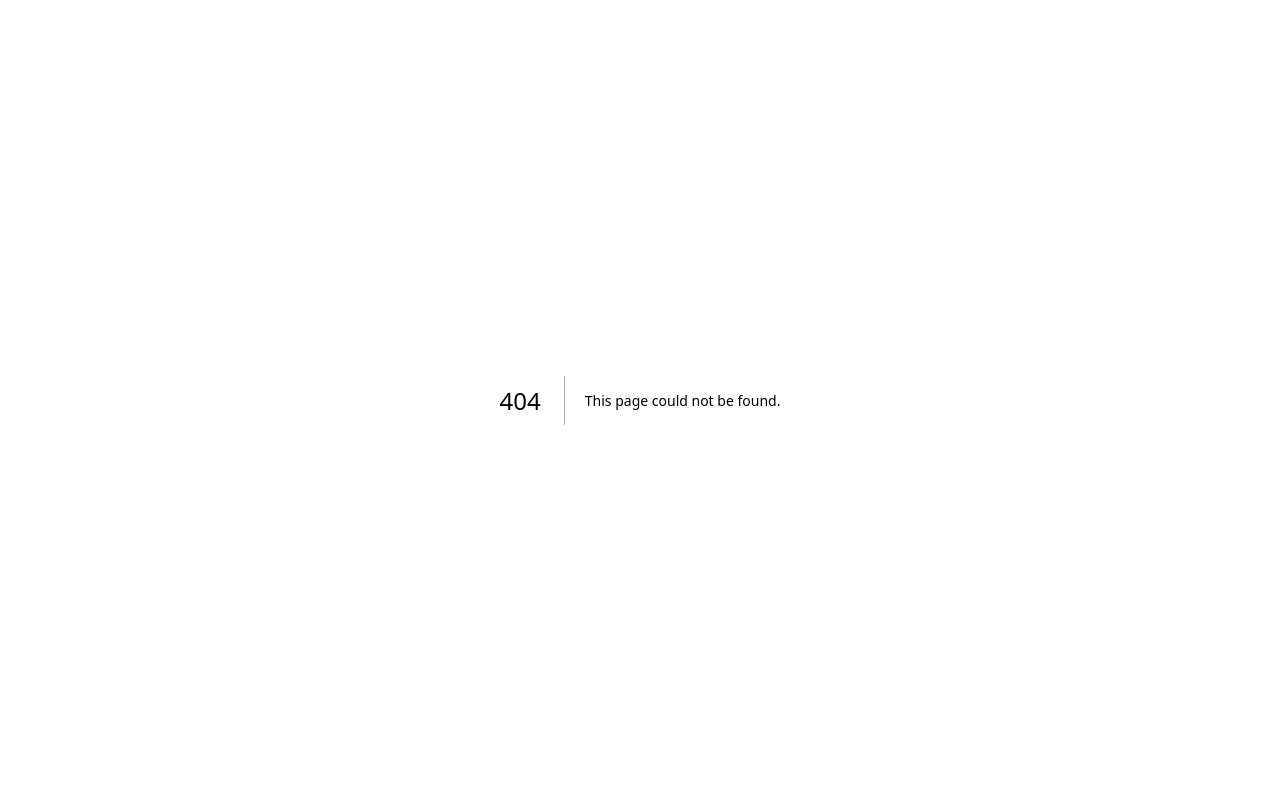
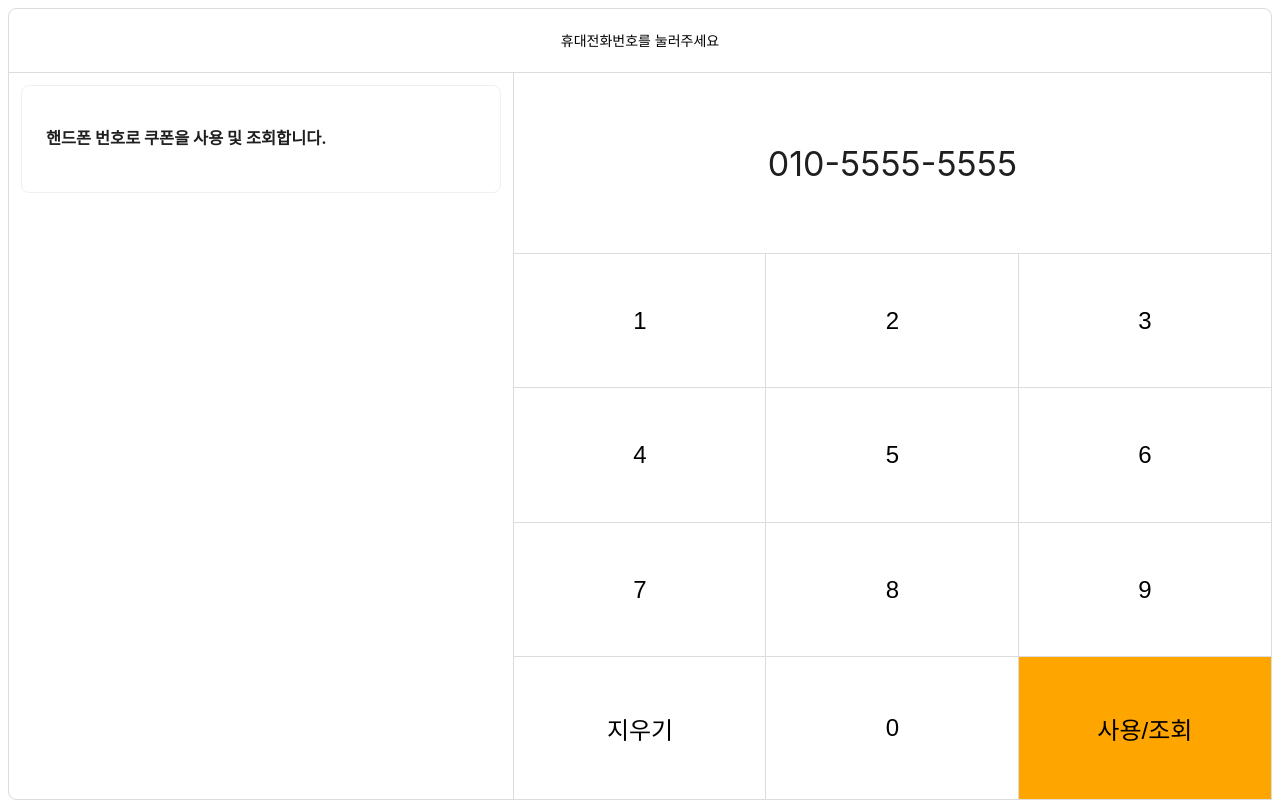
Before and after one commit to Eechul/collection_coupon_app, a Next.js app: page /use in a window 1280 px wide. Before the commit this address had no page. Built offline with nearby package versions, Linux system fonts and the light colour scheme.

Commit message:
navigation(router) 추가, 사용/조회 페이지 레이아웃 만듦

```diff
--- /dev/null
+++ b/src/app/components/CommonHeader.tsx
@@ -0,0 +1,17 @@
+'use client'
+
+import { Layout } from 'antd'
+
+const { Header } = Layout;
+
+interface CommonHeaderProps {
+  title: string;
+  style: React.CSSProperties
+}
+
+export default function CommonHeader({ title, style }: CommonHeaderProps) {
+
+  return (
+      <Header style={style}>{title}</Header>
+  )
+}
--- a/src/app/globals.css
+++ b/src/app/globals.css
@@ -10,3 +10,15 @@
 .number-pad-container > button:active { background-color: #dcdcdc; }
 
 .number-pad-container > button.collection_btn { background-color: orange; }
+
+.home-container { background-color: #ffffff; height: 100vh; }
+.home-container > div:nth-child(1) { flex-basis: 80%; justify-content: center; align-items: center; }
+.home-container > div:nth-child(2) { flex-basis: 20%; border-top: 1px solid #dcdcdc; }
+
+.home-container > div:nth-child(2) > div:nth-child(1) {  flex-basis: 50%; }
+.home-container > div:nth-child(2) > div:nth-child(2) {  flex-basis: 50%; border-left: 1px solid #dcdcdc;}
+.home-container > div:nth-child(2) > div:nth-child(2) > button { width: 50%; height: 100%; border: 0; border-radius: 0; font-weight: bold; font-size: 24px; }
+
+.flex { display: flex; }
+.flex.column { flex-direction: column; }
+.flex.row { flex-direction: row; }
--- a/src/app/layout.tsx
+++ b/src/app/layout.tsx
@@ -1,4 +1,3 @@
-import { Layout, Space } from 'antd'
 import './globals.css'
 import { Inter } from 'next/font/google'
 
@@ -16,7 +15,7 @@ export default function RootLayout({
 }) {
   return (
     <html lang="ko">
-      <body className={inter.className} onContextMenu={false} oncontextmenu="return false" onselectstart="return false" ondragstart="return false" onkeydown="return false">
+      <body className={inter.className}>
           {children}
       </body>
     </html>
--- /dev/null
+++ b/src/app/use/page.tsx
@@ -0,0 +1,103 @@
+'use client'
+
+import { Card, Col, Layout, Row, Space } from 'antd'
+import CommonHeader from '../components/CommonHeader';
+
+const { Header, Footer, Sider, Content } = Layout;
+
+const layoutStyle : React.CSSProperties = {
+  border: '1px solid #dcdcdc',
+  borderRadius: '8px 8px'
+}
+
+const headerStyle: React.CSSProperties = {
+  textAlign: 'center',
+  color: '#000',
+  height: 64,
+  paddingInline: 50,
+  lineHeight: '64px',
+  background: '#fff',
+  borderBottom: '1px solid #dcdcdc',
+  borderRadius: '8px 8px 0px 0px'
+}
+
+const mainContentStyle: React.CSSProperties = {
+
+  borderBottomLeftRadius: '8px'
+}
+
+const leftPanelStyle: React.CSSProperties = {
+  padding: '12px 12px',
+  minHeight: 'calc(100vh - 74px)',
+  borderRight: '1px solid #dcdcdc',
+  borderBottomLeftRadius: '8px'
+}
+
+const rightPanelStyle: React.CSSProperties = {
+  minHeight: 'calc(100vh - 74px)',
+  borderBottomRightRadius: '8px'
+}
+
+const rightPanelVerticalStyle: React.CSSProperties = {
+  height: '20%',
+}
+
+const phoneNumberPrintStyle: React.CSSProperties = {
+  padding: '25px 0px 25px 0px',
+  textAlign: 'center',
+  width: '100%',
+  borderBottom: '1px solid #dcdcdc',
+  fontWeight: 'bold',
+  fontSize: '18px',
+  lineHeight: '33%',
+
+}
+
+const numberPadStyle: React.CSSProperties = {
+  padding: '20px 0px 20px 0px',
+  textAlign: 'center',
+  borderRight: '1px solid #dcdcdc',
+  borderBottom: '1px solid #dcdcdc',
+}
+
+export default function Use() {
+  return (
+    <Layout style={layoutStyle}>
+      <CommonHeader style={headerStyle} title='휴대전화번호를 눌러주세요' />
+      <Content style={mainContentStyle}>
+        <Row style={{background: '#fff', borderBottomLeftRadius: '8px', borderBottomRightRadius: '8px'}}>
+          <Col flex='40%' style={leftPanelStyle}>
+            <Card>
+              <h3>핸드폰 번호로 쿠폰을 사용 및 조회합니다.</h3>
+            </Card>
+          </Col>
+          <Col flex='auto'>
+            <div className='pad-container'>
+              <div className='phonenumber-print-container'>
+                <div>
+                  <span>010-</span><span>5555-5555</span>
+                </div>
+              </div>
+              <div>
+                <div className='number-pad-container'>
+                  <button type='button'>1</button>
+                  <button type='button'>2</button>
+                  <button type='button'>3</button>
+                  <button type='button'>4</button>
+                  <button type='button'>5</button>
+                  <button type='button'>6</button>
+                  <button type='button'>7</button>
+                  <button type='button'>8</button>
+                  <button type='button'>9</button>
+                  <button type='button'>지우기</button>
+                  <button type='button'>0</button>
+                  <button type='button' className='collection_btn'>사용/조회</button>
+                </div>
+              </div>
+            </div>
+          </Col>
+        </Row>
+      </Content>
+    </Layout>
+  )
+}
```
Also changed, not shown: src/app/page.tsx (+17 -89 lines), src/app/save/page.tsx (added, +103 -0 lines).
